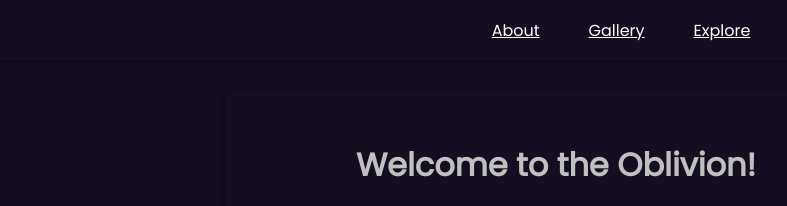
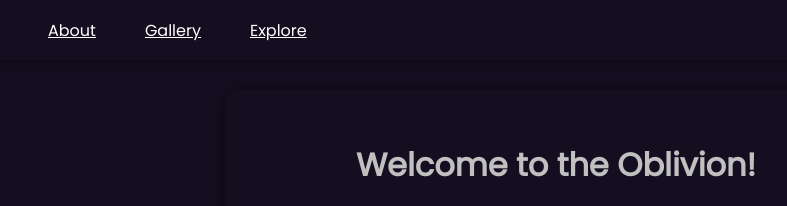
Before and after one commit to Nas-moon/Oblivion, a plain HTML site: page index.html in a window 1280 px wide. Shown: the top 206 px of the page, 84-871 px from the left. Drawn offline with Linux system fonts and the light colour scheme.

Commit message:
Update styles.css

```diff
--- a/styles.css
+++ b/styles.css
@@ -9,21 +9,28 @@ body, html {
 
 /* Nav bar */
 nav {
-  width: 100%;
+  display: flex;
+  justify-content: flex-start;   /* push everything to the left */
+  align-items: center;
+  gap: 40px;                     /* space between logo and links */
+  padding: 10px 40px;
   background: #140e20;
-  color: white;
-  display: flex;
-  justify-content: space-between;  /* logo left, links right */
-  align-items: center;
-  padding: 10px 40px;
   box-shadow: 0 2px 8px rgba(0,0,0,0.4);
-  position: fixed;   /* stays at top */
+  position: fixed;
   top: 0;
   left: 0;
+  width: 100%;
   z-index: 1000;
 }
 
-/* Logo */
+nav ul {
+  list-style: none;
+  display: flex;
+  gap: 25px;
+  margin: 0;
+  padding: 0;
+}
+
 nav .logo {
   height: 40px;   /* fix logo size */
   width: auto;
@@ -33,14 +40,6 @@ nav .logo {
   display: inline-block;
 }
 
-
- nav ul{
-   list-style: none;
-   display: flex;
-   gap: 25px;
-   padding-right: 30px;
-   margin: 0 auto;
- }
 
 nav ul li a {
   padding: 6px 12px;
```
